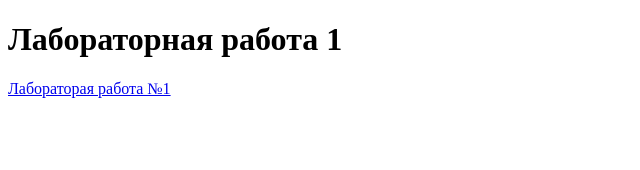
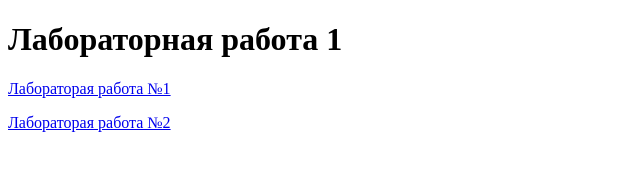
Before and after one commit to Golubev123/Golubev123.github.io, a plain HTML site: page index.html in a window 1280 px wide. Shown: the whole page, without its empty margins (0-640 px from the left). Drawn offline with Linux system fonts and the light colour scheme.

Commit message:
Update index.html

```diff
--- a/index.html
+++ b/index.html
@@ -10,5 +10,6 @@
 </head>
 <body>
 <p><a href="lab1_1.html">Лабораторая работа №1</a></p>
+    <p><a href="lab1_2.html">Лабораторая работа №2</a></p>
 </body>
 </html>
```
